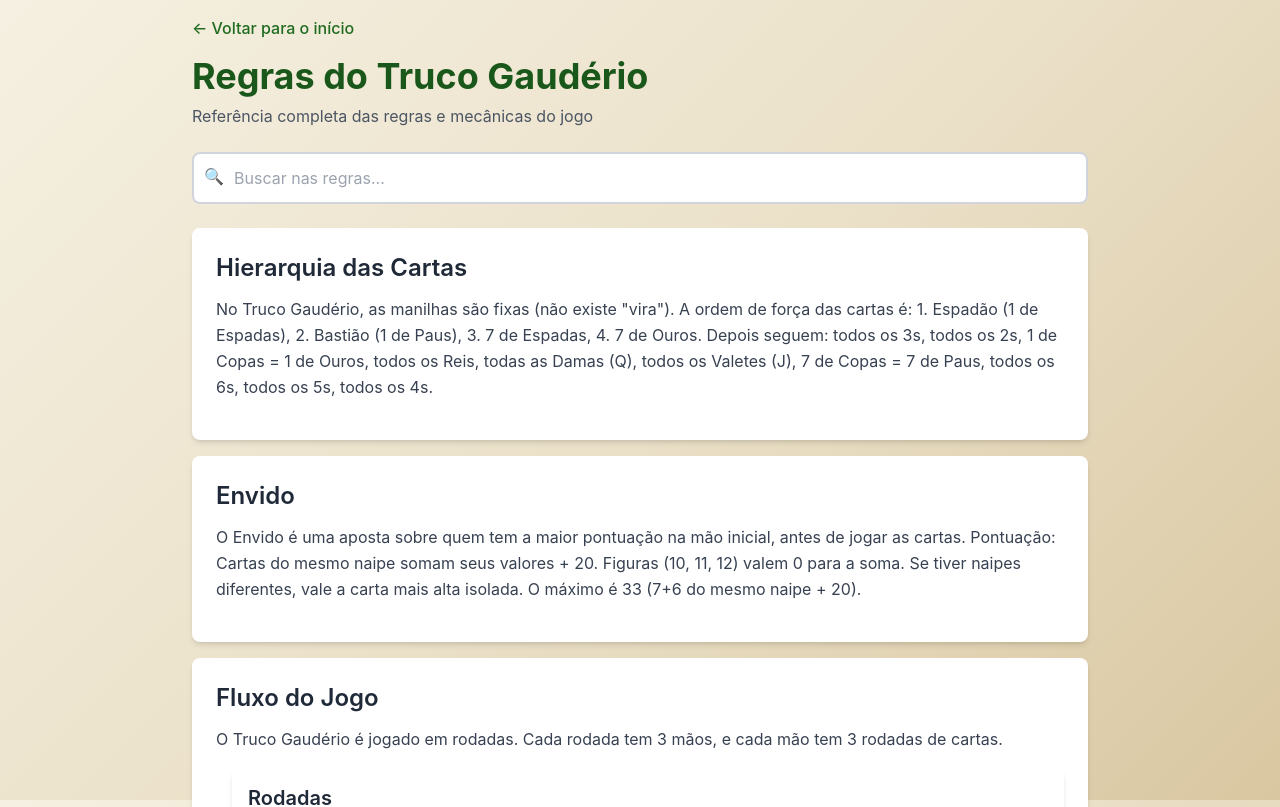
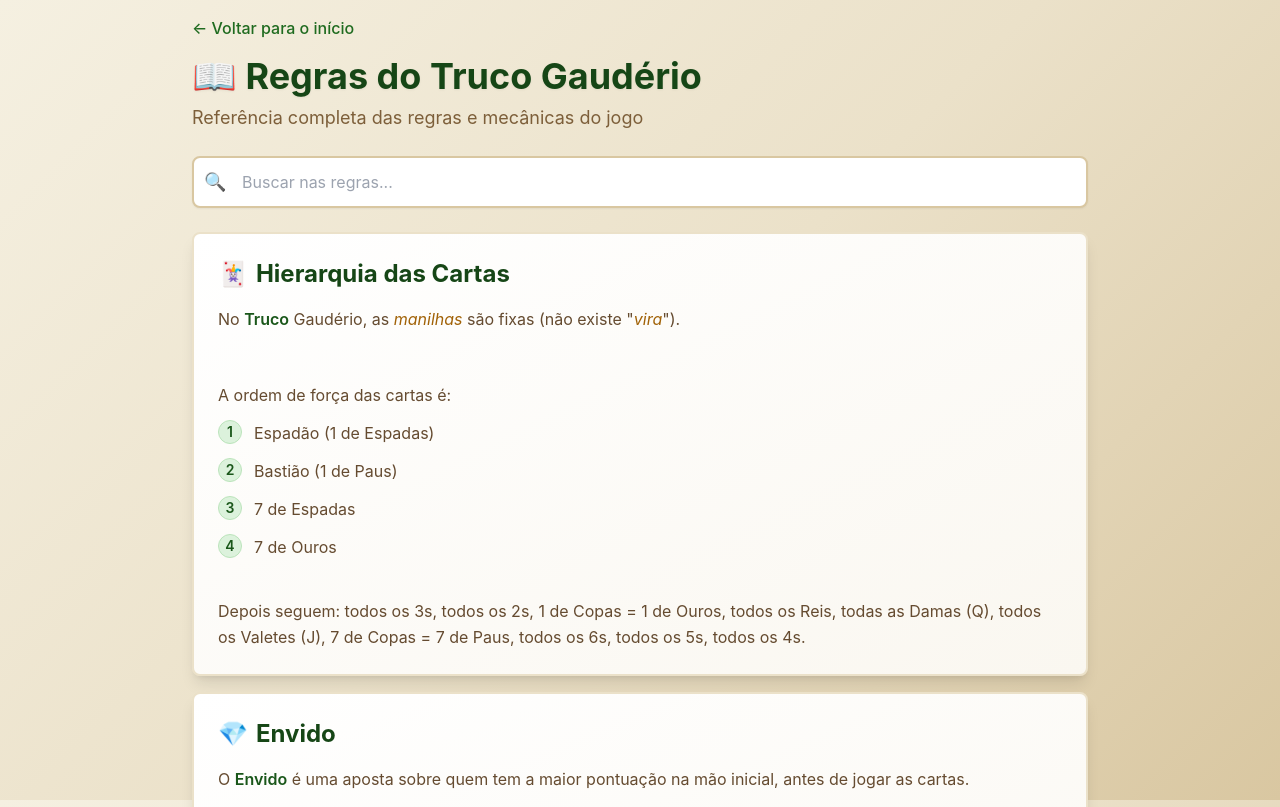
Before and after one commit to Guillem-B/trucoRS, a React (Vite) app: page /rules in a window 1280 px wide. Shown: the top 807 px of the page. Built offline with nearby package versions, Linux system fonts and the light colour scheme.

Commit message:
Improve readability

```diff
--- a/src/components/RuleSection.tsx
+++ b/src/components/RuleSection.tsx
@@ -7,24 +7,83 @@ interface RuleSectionProps {
 }
 
 export default function RuleSectionComponent({ section, level = 0 }: RuleSectionProps) {
-  const paddingClass = level === 0 ? 'p-6' : level === 1 ? 'p-4 ml-4' : 'p-3 ml-8';
+  const paddingClass = level === 0 ? 'p-6' : level === 1 ? 'p-5 ml-6' : 'p-4 ml-12';
   const titleSize = level === 0 ? 'text-2xl' : level === 1 ? 'text-xl' : 'text-lg';
+  const bgClass = level === 0
+    ? 'bg-gradient-to-br from-white to-accent-50 border-2 border-accent-200'
+    : level === 1
+    ? 'bg-gradient-to-r from-white to-secondary-50 border border-secondary-200'
+    : 'bg-white border border-accent-100';
+
+  const getIcon = (title: string) => {
+    // Only show icons for main sections (level 0)
+    if (level > 0) return null;
+
+    const lowerTitle = title.toLowerCase();
+    if (lowerTitle.includes('hierarquia') || lowerTitle.includes('cartas')) return '🃏';
+    if (lowerTitle.includes('envido') || lowerTitle.includes('flor')) return '💎';
+    if (lowerTitle.includes('truco') || lowerTitle.includes('desafio')) return '⚔️';
+    if (lowerTitle.includes('pontua')) return '🎯';
+    if (lowerTitle.includes('vitória') || lowerTitle.includes('fim')) return '🏆';
+    if (lowerTitle.includes('especial')) return '⭐';
+    return '📋';
+  };
 
   return (
-    <div className={`${paddingClass} bg-white rounded-lg shadow-md mb-4`}>
-      <h3 className={`${titleSize} font-semibold text-gray-800 mb-3`}>
+    <div className={`${paddingClass} ${bgClass} rounded-lg shadow-lg mb-4 transition-all hover:shadow-xl`}>
+      <h3 className={`${titleSize} font-bold text-primary-800 mb-4 flex items-center gap-2`}>
+        {getIcon(section.title) && <span className="text-2xl">{getIcon(section.title)}</span>}
         {section.title}
       </h3>
-      <p className="text-gray-700 mb-4 leading-relaxed">
-        {section.content}
-      </p>
+      <div className="text-accent-800 leading-relaxed text-base space-y-3">
+        {section.content.split('\n').map((paragraph, idx) => {
+          if (!paragraph.trim()) return <br key={idx} />;
+
+          // Check if this is a numbered list item
+          const numberMatch = paragraph.match(/^(\d+)\.\s*(.+)$/);
+          if (numberMatch) {
+            return (
+              <div key={idx} className="flex items-start gap-3 mb-2">
+                <span className="flex-shrink-0 w-6 h-6 bg-primary-100 text-primary-700 rounded-full flex items-center justify-center text-sm font-semibold border border-primary-200">
+                  {numberMatch[1]}
+                </span>
+                <span className="flex-1">{numberMatch[2]}</span>
+              </div>
+            );
+          }
+
+          // Check if this is a bullet point
+          const bulletMatch = paragraph.match(/^•\s*(.+)$/);
+          if (bulletMatch) {
+            return (
+              <div key={idx} className="flex items-start gap-3 mb-2">
+                <span className="flex-shrink-0 w-2 h-2 bg-primary-500 rounded-full mt-2"></span>
+                <span className="flex-1">{bulletMatch[1]}</span>
+              </div>
+            );
+          }
+
+          // Check for important terms to highlight
+          const highlightedText = paragraph
+            .replace(/(Truco|Retruco|Vale Quatro|Flor|Envido)/g, '<strong class="text-primary-700 font-semibold">$1</strong>')
+            .replace(/(manilhas?|vira)/g, '<em class="text-secondary-700 italic">$1</em>');
+
+          return (
+            <p key={idx} className="mb-3" dangerouslySetInnerHTML={{ __html: highlightedText }} />
+          );
+        })}
+      </div>
 
       {section.examples && section.examples.length > 0 && (
-        <div className="mb-4">
-          <h4 className="text-lg font-medium text-gray-700 mb-2">Exemplos:</h4>
-          <div className="flex flex-wrap gap-2">
+        <div className="mb-6 mt-4">
+          <h4 className="text-lg font-semibold text-secondary-700 mb-3 flex items-center gap-2">
+            <span className="text-xl">🎴</span>
+            Exemplos:
+          </h4>
+          <div className="bg-secondary-50 rounded-lg p-4 border border-secondary-200">
+            <div className="flex flex-wrap gap-3">
               {section.examples.map((example, idx) => (
-              <div key={idx} className="flex gap-1">
+                <div key={idx} className="flex gap-2 bg-white p-2 rounded-md shadow-sm border border-secondary-100">
                   {example.map((card) => (
                     <Card key={card.id} card={card} size="sm" />
                   ))}
@@ -32,10 +91,11 @@ export default function RuleSectionComponent({ section, level = 0 }: RuleSection
               ))}
             </div>
           </div>
+        </div>
       )}
 
       {section.subsections && section.subsections.length > 0 && (
-        <div className="mt-4 space-y-2">
+        <div className="mt-6 space-y-3">
           {section.subsections.map((subsection) => (
             <RuleSectionComponent
               key={subsection.id}
--- a/src/data/rules.ts
+++ b/src/data/rules.ts
@@ -12,12 +12,12 @@ export const rulesData: RuleSection[] = [
   {
     id: 'hierarchy',
     title: 'Hierarquia das Cartas',
-    content: 'No Truco Gaudério, as manilhas são fixas (não existe "vira"). A ordem de força das cartas é: 1. Espadão (1 de Espadas), 2. Bastião (1 de Paus), 3. 7 de Espadas, 4. 7 de Ouros. Depois seguem: todos os 3s, todos os 2s, 1 de Copas = 1 de Ouros, todos os Reis, todas as Damas (Q), todos os Valetes (J), 7 de Copas = 7 de Paus, todos os 6s, todos os 5s, todos os 4s.'
+    content: 'No Truco Gaudério, as manilhas são fixas (não existe "vira").\n\nA ordem de força das cartas é:\n1. Espadão (1 de Espadas)\n2. Bastião (1 de Paus)\n3. 7 de Espadas\n4. 7 de Ouros\n\nDepois seguem: todos os 3s, todos os 2s, 1 de Copas = 1 de Ouros, todos os Reis, todas as Damas (Q), todos os Valetes (J), 7 de Copas = 7 de Paus, todos os 6s, todos os 5s, todos os 4s.'
   },
   {
     id: 'envido',
     title: 'Envido',
-    content: 'O Envido é uma aposta sobre quem tem a maior pontuação na mão inicial, antes de jogar as cartas. Pontuação: Cartas do mesmo naipe somam seus valores + 20. Figuras (10, 11, 12) valem 0 para a soma. Se tiver naipes diferentes, vale a carta mais alta isolada. O máximo é 33 (7+6 do mesmo naipe + 20).'
+    content: 'O Envido é uma aposta sobre quem tem a maior pontuação na mão inicial, antes de jogar as cartas.\n\nPontuação:\n• Cartas do mesmo naipe somam seus valores + 20\n• Figuras (10, 11, 12) valem 0 para a soma\n• Se tiver naipes diferentes, vale a carta mais alta isolada\n\nO máximo é 33 (7+6 do mesmo naipe + 20).'
   },
   {
     id: 'gameplay-flow',
--- a/src/pages/Rules.tsx
+++ b/src/pages/Rules.tsx
@@ -22,14 +22,14 @@ export default function Rules() {
         <header className="mb-6">
           <Link
             to="/"
-            className="inline-block mb-4 text-primary-600 hover:text-primary-700 font-medium"
+            className="inline-block mb-4 text-primary-600 hover:text-primary-700 font-medium transition-colors"
           >
             ← Voltar para o início
           </Link>
-          <h1 className="text-4xl font-bold text-primary-700 mb-2">
-            Regras do Truco Gaudério
+          <h1 className="text-4xl font-bold text-primary-800 mb-2 drop-shadow-sm">
+            📖 Regras do Truco Gaudério
           </h1>
-          <p className="text-gray-600">
+          <p className="text-accent-700 text-lg">
             Referência completa das regras e mecânicas do jogo
           </p>
         </header>
@@ -41,9 +41,9 @@ export default function Rules() {
               placeholder="Buscar nas regras..."
               value={searchQuery}
               onChange={(e) => handleSearch(e.target.value)}
-              className="w-full px-4 py-3 pl-10 rounded-lg border-2 border-gray-300 focus:border-primary-500 focus:outline-none"
+              className="w-full px-4 py-3 pl-12 rounded-lg border-2 border-accent-300 focus:border-primary-500 focus:outline-none bg-white shadow-sm focus:shadow-md transition-all"
             />
-            <span className="absolute left-3 top-3 text-gray-400">🔍</span>
+            <span className="absolute left-3 top-3 text-accent-500 text-lg">🔍</span>
           </div>
         </div>
 
@@ -53,8 +53,8 @@ export default function Rules() {
               <RuleSectionComponent key={rule.id} section={rule} />
             ))
           ) : (
-            <div className="bg-white rounded-lg shadow-md p-8 text-center">
-              <p className="text-gray-600 text-lg">
+            <div className="bg-gradient-to-br from-white to-accent-50 rounded-lg shadow-lg border border-accent-200 p-8 text-center">
+              <p className="text-accent-700 text-lg">
                 Nenhuma regra encontrada para "{searchQuery}"
               </p>
             </div>
```
Lines whose indentation alone changed are shown as unchanged.
